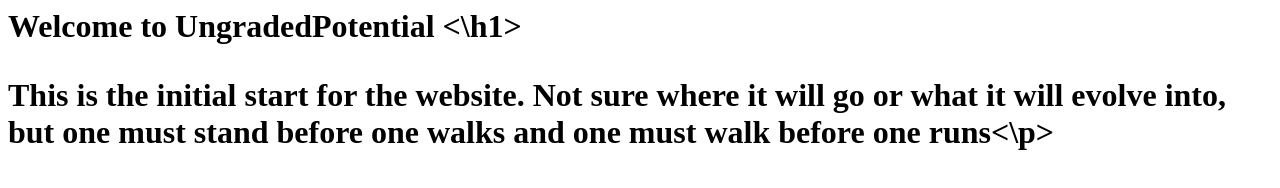
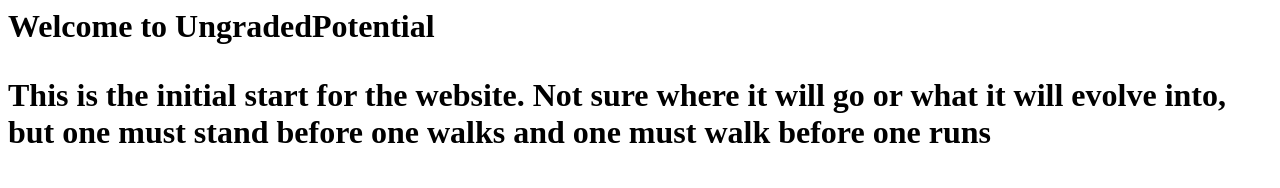
Before and after one commit to UngradedPotential/Website, a plain HTML site: page index.html in a window 1280 px wide. Drawn offline with Linux system fonts and the light colour scheme.

Commit message:
Update index.html

```diff
--- a/index.html
+++ b/index.html
@@ -1,2 +1,2 @@
-<h1> Welcome to UngradedPotential <\h1>
-<p> This is the initial start for the website.  Not sure where it will go or what it will evolve into, but one must stand before one walks and one must walk before one runs<\p>
+<h1> Welcome to UngradedPotential
+<p> This is the initial start for the website.  Not sure where it will go or what it will evolve into, but one must stand before one walks and one must walk before one runs
```
